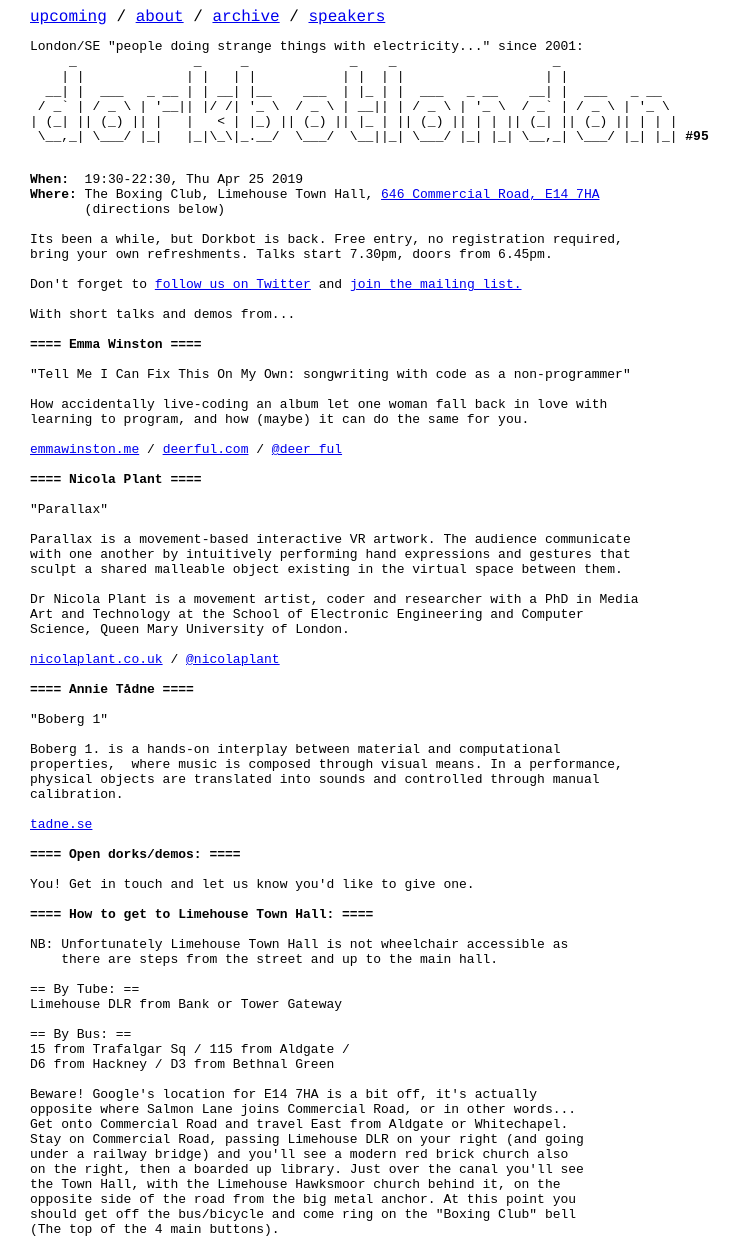
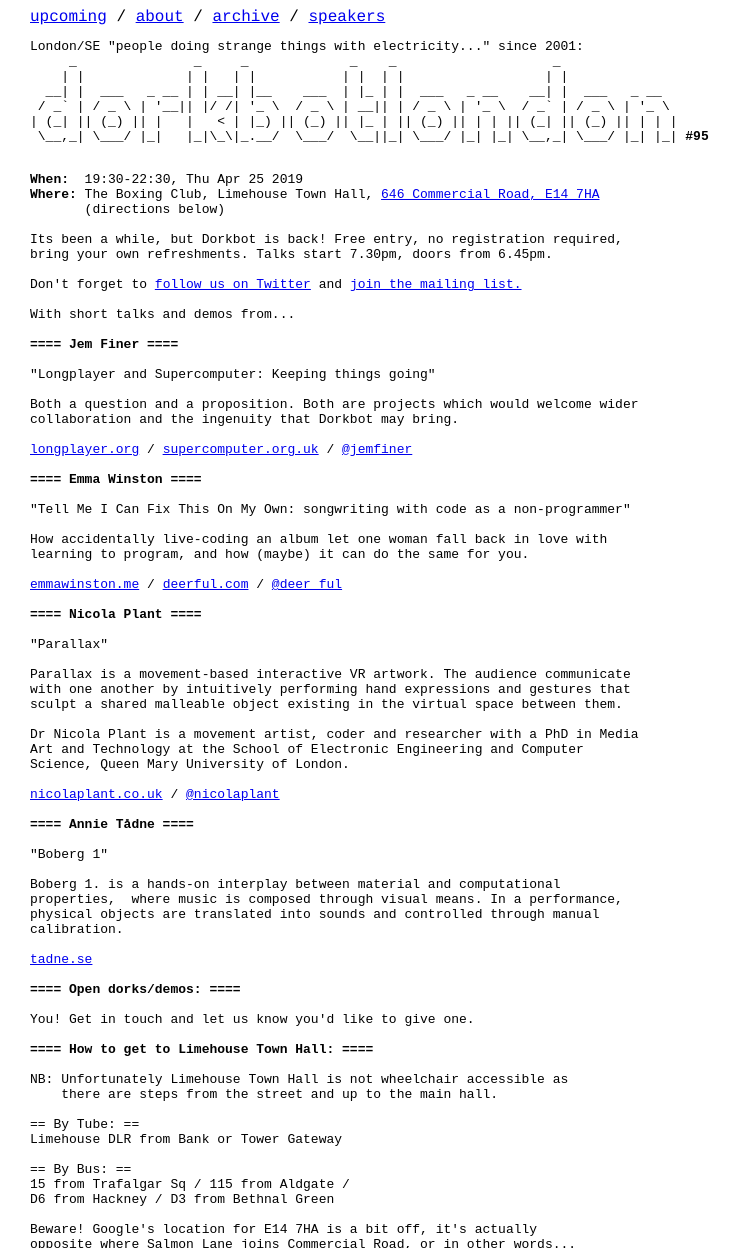
Before and after one commit to dorkbotlondon/dorkbotlondon.github.io, a Jekyll site: the page built from _posts/2019-04-25-95.html, in a window 1280 px wide, cut to the strip 0-1248 px from the top of the page. Shown: the whole strip, without its empty margins (0-741 px from the left). Built offline with Jekyll 4.4.1, drawn with Linux system fonts in a browser that asks for light colours; Markdown is read by kramdown in place of the engine named in the settings; a script that is not in the unit is left out.

Commit message:
Add Jem Finer to the lineup

```diff
--- a/_posts/2019-04-25-95.html
+++ b/_posts/2019-04-25-95.html
@@ -5,17 +5,27 @@ start: 2019-04-25 19:30:00
 end: 2019-04-25 22:30:00
 where: limehouse_town_hall
 tags:
+    - Jem Finer
     - Emma Winston
     - Nicola Plant
     - Annie Tådne
 ---
 
-Its been a while, but Dorkbot is back. Free entry, no registration required,
+Its been a while, but Dorkbot is back! Free entry, no registration required,
 bring your own refreshments. Talks start 7.30pm, doors from 6.45pm.
 
 Don't forget to <a href='https://twitter.com/DorkbotLondon'>follow us on Twitter</a> and <a href="http://dorkbotlondon.us11.list-manage.com/subscribe?u=c64ae7bbb8eb1249be8ca8fa6&id=e2a9f9039c">join the mailing list.</a>
 
 With short talks and demos from...
+
+<b>==== Jem Finer ====</b>
+
+"Longplayer and Supercomputer: Keeping things going"
+
+Both a question and a proposition. Both are projects which would welcome wider
+collaboration and the ingenuity that Dorkbot may bring.
+
+<a href="https://longplayer.org">longplayer.org</a> / <a href="https://supercomputer.org.uk">supercomputer.org.uk</a> / <a href="https://twitter.com/jemfiner">@jemfiner</a>
 
 <b>==== Emma Winston ====</b>
 
```
